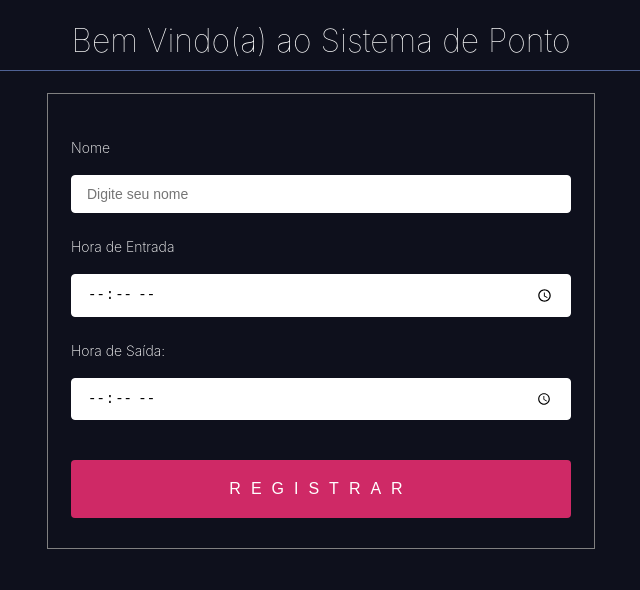
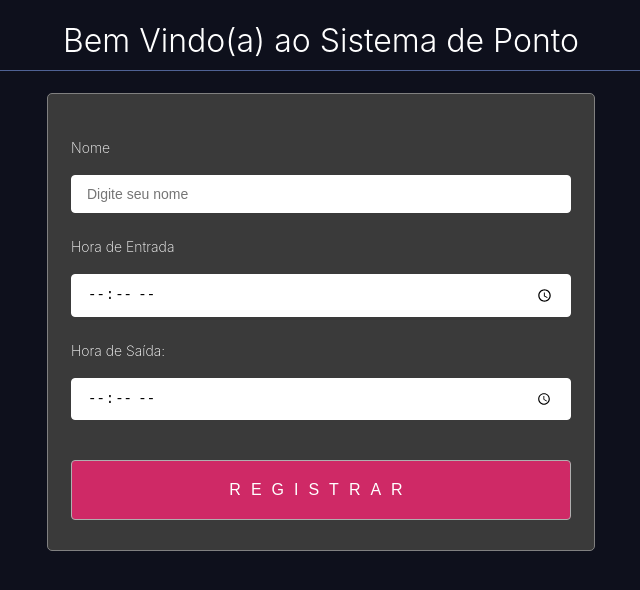
Before and after one commit to lucaspassos858/java-spring-boot-sistema-de-ponto, a React (Create React App) app in the folder sistema-de-pontos/: page / in a window 1280 px wide. Shown: the top 590 px of the page, without its empty margins (319-959 px from the left). Built offline with nearby package versions, Linux system fonts and the light colour scheme.

Commit message:
Melhorias na estilização do formulário

```diff
--- a/sistema-de-pontos/src/index.js
+++ b/sistema-de-pontos/src/index.js
@@ -22,7 +22,15 @@ function App() {
       <div>
         <h1> Bem Vindo(a) ao Sistema de Ponto </h1>
       </div>
-      <div style={{border:"1px solid gray", padding:"20px", width:"40%", margin:"0 auto"}}>
+      <div
+        style = {{
+          border:"1px solid gray",
+          padding:"20px",
+          width:"40%",
+          margin:"0 auto",
+          background:"#3a3a3a",
+          borderRadius:"5px"
+        }}>
         <form onSubmit={handleSubmit(onSubmit)}>
           <label> Nome </label>
           <input {...register("name")} placeholder="Digite seu nome" required/>
--- a/sistema-de-pontos/src/styles.css
+++ b/sistema-de-pontos/src/styles.css
@@ -11,7 +11,7 @@ form {
 }
 
 h1 {
-  font-weight: 100;
+  font-weight: 300;
   color: white;
   text-align: center;
   padding-bottom: 10px;
@@ -66,11 +66,13 @@ input[type="submit"] {
   font-size: 16px;
   font-weight: 100;
   letter-spacing: 10px;
+  border: 1px solid #afafaf;
 }
 
 button[type="submit"]:hover,
 input[type="submit"]:hover {
   background: #bf1650;
+  cursor:pointer;
 }
 
 button[type="submit"]:active,
```
